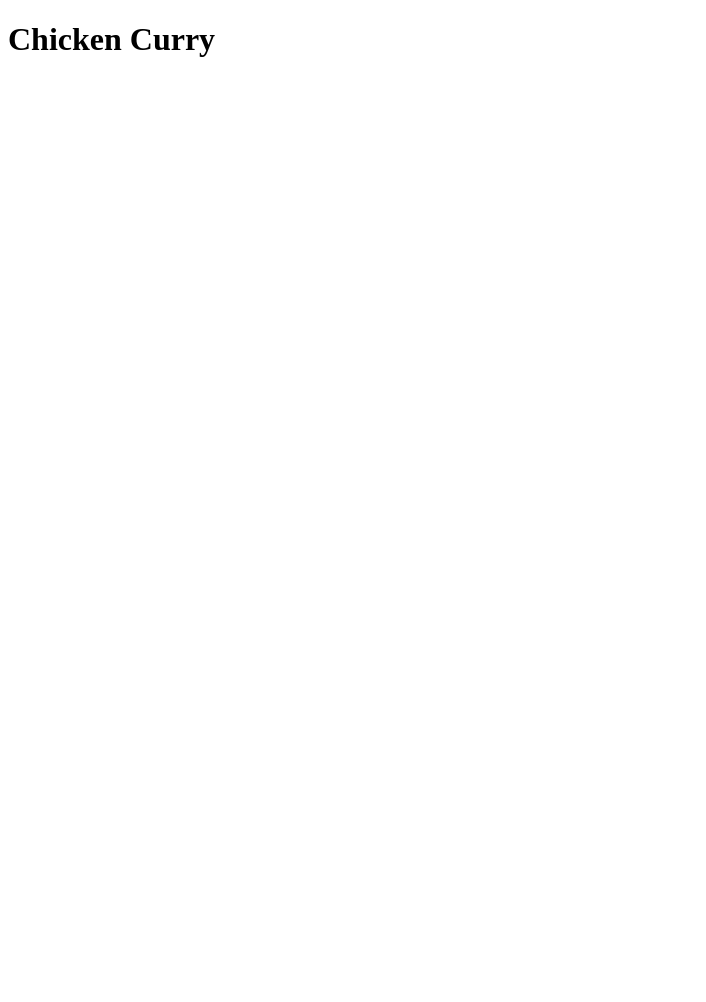
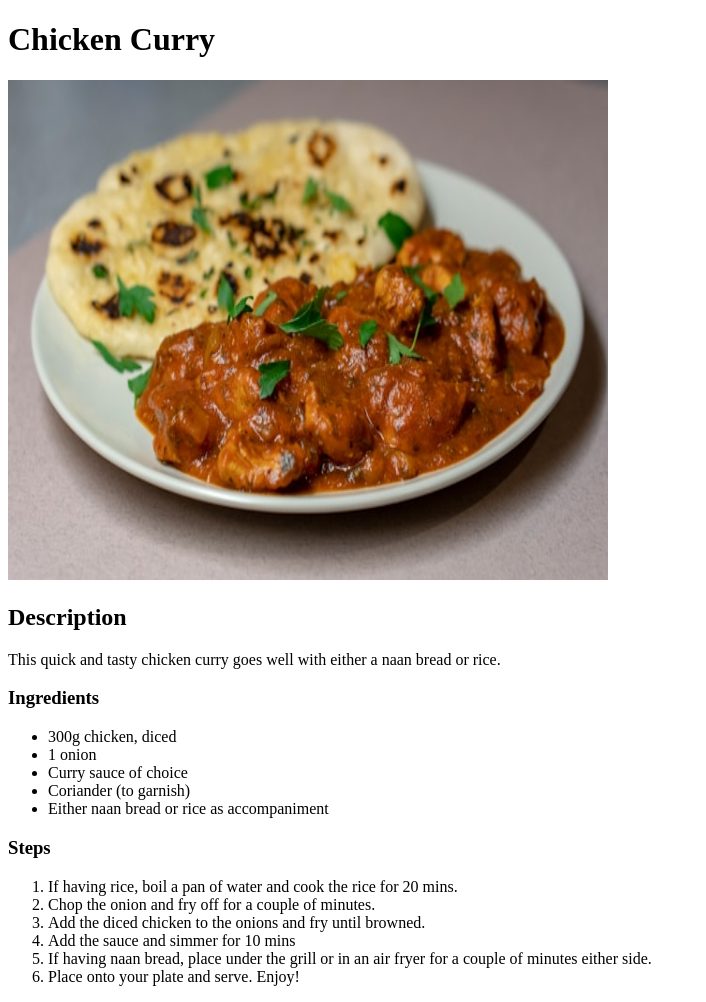
Before and after one commit to Wendy-4/odin-recipes, a plain HTML site: page recipes/curry.html in a window 1280 px wide. Shown: the whole page, without its empty margins (0-706 px from the left). Before the commit the page ends 800 px from the top, so only its background shows below. Drawn offline with Linux system fonts and the light colour scheme.

Commit message:
Add image and lists to curry.html

```diff
--- a/recipes/curry.html
+++ b/recipes/curry.html
@@ -8,5 +8,33 @@
     <body>
         <h1>Chicken Curry</h1>
 
+        <img src="../images/curry.jpg" alt="Chicken Curry" height="500" width="600">
+
+        <h2>Description</h2>
+
+        <p>This quick and tasty chicken curry goes well with either a naan bread or rice.</p>
+
+        <h3>Ingredients</h3>
+
+        <ul>
+            <li>300g chicken, diced</li>
+            <li>1 onion</li>
+            <li>Curry sauce of choice
+            <li>Coriander (to garnish)</li>
+            <li>Either naan bread or rice as accompaniment</li>
+        </ul>
+
+        <h3>Steps</h3>
+
+        <ol>
+            <li>If having rice, boil a pan of water and cook the rice for 20 mins.</li>
+            <li>Chop the onion and fry off for a couple of minutes.</li>
+            <li>Add the diced chicken to the onions and fry until browned.</li>
+            <li>Add the sauce and simmer for 10 mins</li>
+            <li>If having naan bread, place under the grill or in an air fryer for a couple of minutes either side.</li>
+            <li>Place onto your plate and serve.  Enjoy!</li>
+        </ol>
+
+
     </body>
 </html>
```
